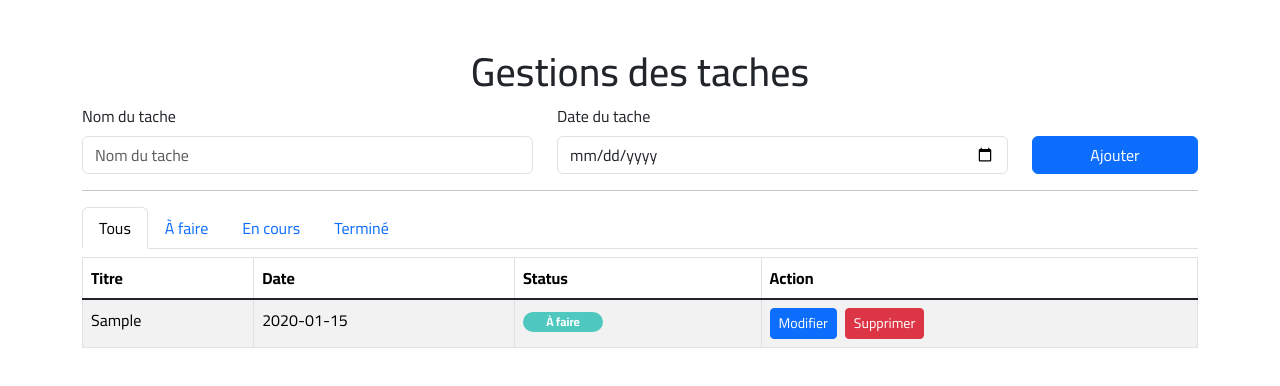
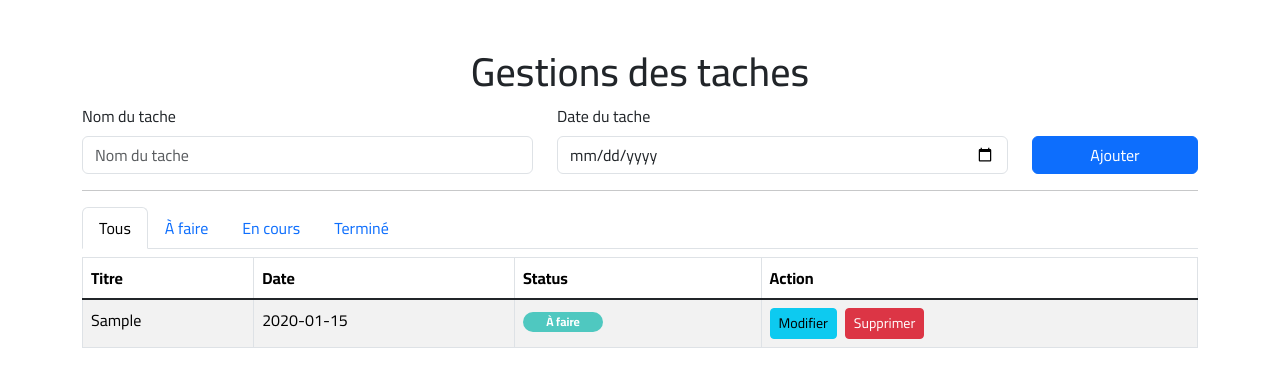
Before and after one commit to tsrhayar/todo-react, a React (Create React App) app: page / in a window 1280 px wide. Both pictures are taken after typing "Sample", "2020-01-15" into the empty fields and a click on the button "Ajouter". Shown: the top 386 px of the page. Built offline with nearby package versions, Linux system fonts and the light colour scheme.

Commit message:
badge color

```diff
--- a/src/components/Tasks.js
+++ b/src/components/Tasks.js
@@ -78,7 +78,7 @@ const Tasks = ({
                 </button>
               ) : (
                 <>
-                  <button className="btn btn-primary btn-sm me-2" onClick={() => handleEditTask(task.id)}>
+                  <button className="btn btn-info btn-sm me-2" onClick={() => handleEditTask(task.id)}>
                     Modifier
                   </button>
                   <button className="btn btn-danger btn-sm " onClick={() => handleDeleteTask(task.id)}>
```
